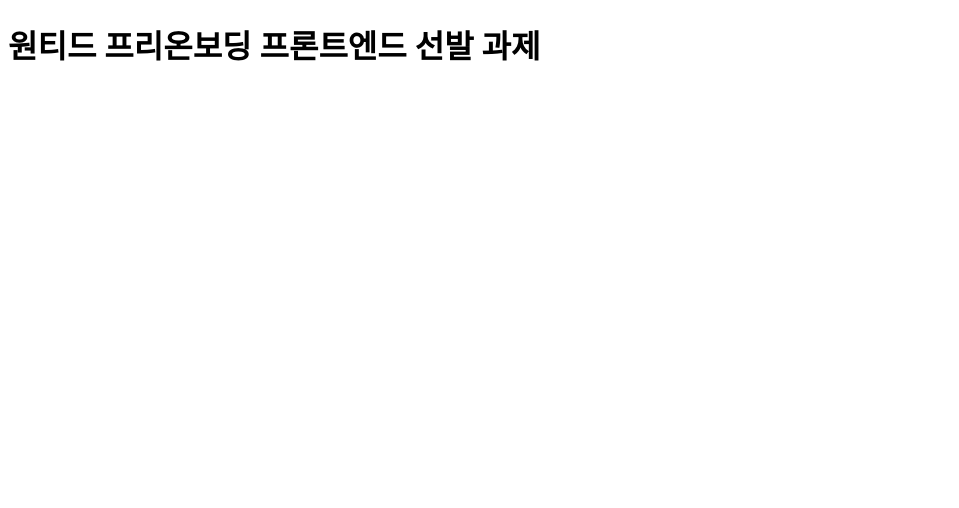
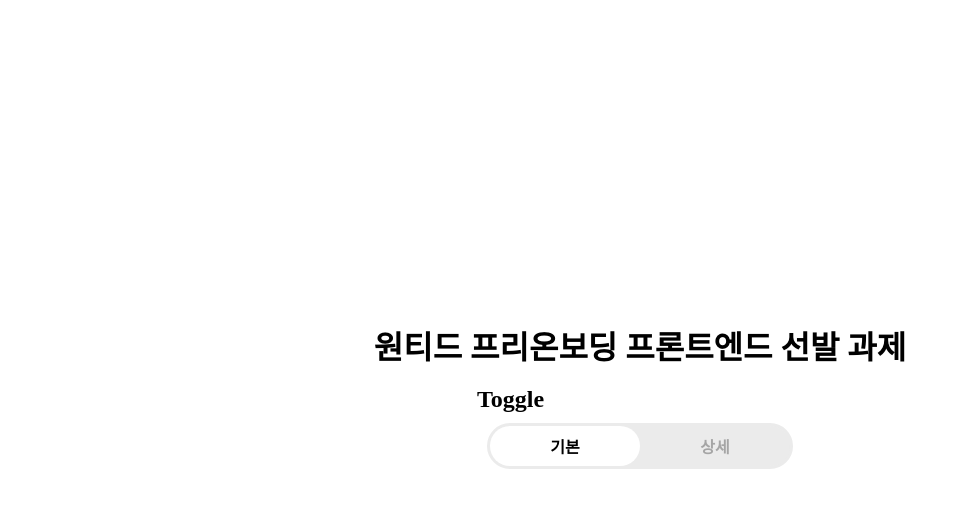
Before and after one commit to HANJISUN/wanted_pre_onboarding, a React (Create React App) app: page / in a window 1280 px wide. Shown: the top 508 px of the page, without its empty margins (0-959 px from the left). Built offline with nearby package versions, Linux system fonts and the light colour scheme.

Commit message:
feat: Toggle 추가
원티드 프리온보딩 프론트엔드 선발 과제 - Toggle 기능 추가

```diff
--- a/src/App.css
+++ b/src/App.css
@@ -0,0 +1,29 @@
+:root {
+  --primary: #fff;
+  --secondary: #ebebeb;
+  --background: #fff;
+  --textSecondary: #a5a5a5;
+}
+
+* {
+  margin: 0;
+  padding: 0;
+}
+
+body {
+  -webkit-user-select: none;
+  user-select: none !important;
+}
+
+.App {
+  position: absolute;
+  left: 0;
+  top: 0;
+  width: 100%;
+  height: 100%;
+  background-color: var(--background);
+  display: flex;
+  justify-content: center;
+  align-items: center;
+  flex-direction: column; /* 수직 정렬 */
+}
--- a/src/App.js
+++ b/src/App.js
@@ -1,9 +1,12 @@
 import './App.css';
+import Toggle from './components/Toggle';
 
 function App() {
   return (
     <div className="App">
       <h1>원티드 프리온보딩 프론트엔드 선발 과제</h1>
+      <br />
+      <Toggle />
     </div>
   );
 }
--- /dev/null
+++ b/src/components/Toggle.jsx
@@ -0,0 +1,62 @@
+import React, { useState } from 'react';
+import styled from 'styled-components';
+
+const Toggle = () => {
+  const [isClicked, setIsClicked] = useState(false);
+
+  return (
+    <div>
+      <h2>Toggle</h2>
+      <ToggleContainer>
+        <ToggleActiveBar isClicked={isClicked} />
+        <ToggleButton isClicked={isClicked} onClick={() => setIsClicked(false)}>
+          기본
+        </ToggleButton>
+        <ToggleButton isClicked={!isClicked} onClick={() => setIsClicked(true)}>
+          상세
+        </ToggleButton>
+      </ToggleContainer>
+    </div>
+  );
+};
+
+const ToggleContainer = styled.div`
+  display: flex;
+  margin: 10px;
+  width: 300px;
+  height: 40px;
+  background-color: var(--secondary);
+  border: 3px solid var(--secondary);
+  border-radius: 50px;
+  z-index: 1;
+`;
+
+const ToggleActiveBar = styled.div`
+  position: absolute;
+  width: 150px;
+  height: 40px;
+  background-color: #fff;
+  border-radius: 50px;
+  z-index: 2;
+  transition: all 0.1s ease-in-out;
+  transform: translateX(${props => (props.isClicked ? '100' : '')}%);
+`;
+
+const ToggleButton = styled.div`
+  display: flex;
+  justify-content: center;
+  align-items: center;
+  padding: 0.5rem 1rem;
+  font-size: 1rem;
+  font-weight: bold;
+  color: var(
+    ${props => (props.isClicked ? '--textSecondary' : '--textPrimary')}
+  );
+
+  cursor: pointer;
+  width: 150px;
+  border-radius: 50px;
+  z-index: 3;
+`;
+
+export default Toggle;
```
Also changed, not shown: src/index.js (+4 -4 lines).
